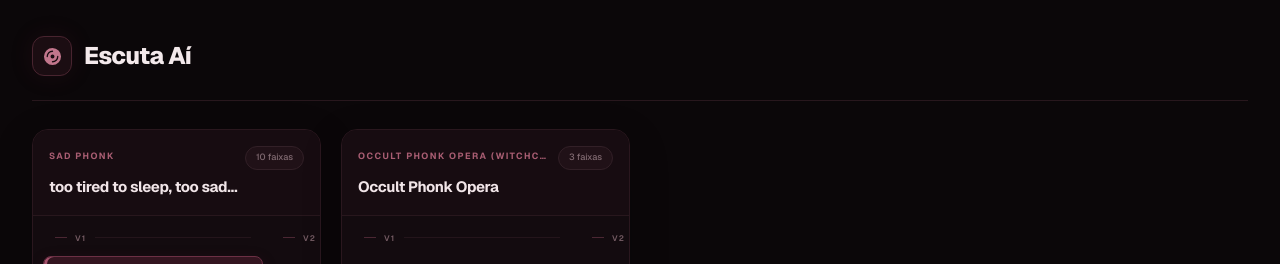
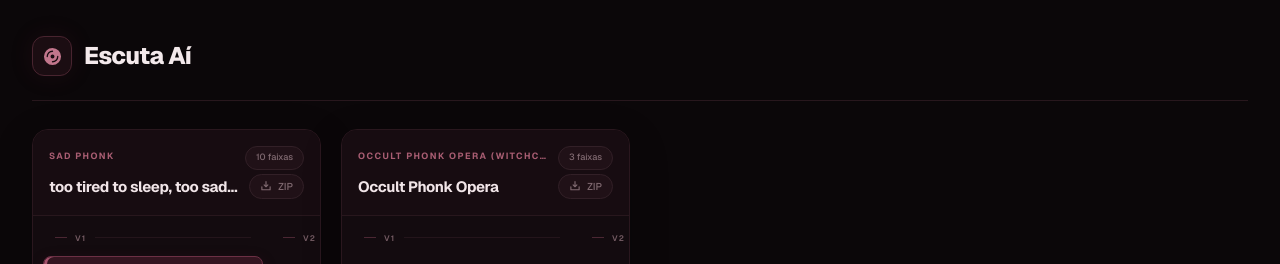
Before and after one commit to vionofrio/listen, a Next.js app: page / in a window 1280 px wide. Shown: the top 264 px of the page. Built offline with nearby package versions, Linux system fonts and the light colour scheme.

Commit message:
add playlist download feature

```diff
--- a/package.json
+++ b/package.json
@@ -10,6 +10,7 @@
     "format": "biome format --write"
   },
   "dependencies": {
+    "jszip": "^3.10.1",
     "lucide-react": "^1.32.0",
     "next": "16.3.1",
     "react": "19.2.8",
--- a/src/app/page.tsx
+++ b/src/app/page.tsx
@@ -3,6 +3,7 @@
 import { Icon } from "@iconify/react";
 import { useEffect, useState } from "react";
 import ReactPlayer from "react-player";
+import DownloadPlaylistButton from "@/components/DownloadPlaylistButton";
 import type { PlaylistContextType, PlaylistData } from "@/types/playlist";
 
 const VOLUME_STORAGE_KEY = "velvet-midnight-volume";
@@ -218,6 +219,9 @@ export default function Home() {
                     <span className="absolute right-0 rounded-full border border-[#322027] bg-[#201117] px-2.5 py-1 font-medium text-[#806a71] text-[9px]">
                       {playlist.tracks[0]?.tracks.length ?? 0} faixas
                     </span>
+                    <div className="absolute right-0 bottom-0">
+                      <DownloadPlaylistButton playlist={playlist} />
+                    </div>
                   </div>
                 </div>
 
--- /dev/null
+++ b/src/components/DownloadPlaylistButton.tsx
@@ -0,0 +1,112 @@
+"use client";
+
+import { Icon } from "@iconify/react";
+import JSZip from "jszip";
+import { useState } from "react";
+import type { PlaylistData } from "@/types/playlist";
+
+interface DownloadPlaylistButtonProps {
+  playlist: PlaylistData;
+}
+
+export default function DownloadPlaylistButton({
+  playlist,
+}: DownloadPlaylistButtonProps) {
+  const [isDownloading, setIsDownloading] = useState(false);
+  const [progress, setProgress] = useState(0);
+
+  const handleDownloadAll = async () => {
+    setIsDownloading(true);
+    setProgress(0);
+    const zip = new JSZip();
+
+    // 1. Coleta todas as faixas achatadas em uma única lista para processar o progresso
+    const allTracksToDownload = playlist.tracks.flatMap((trackSet) =>
+      trackSet.tracks.map((track) => ({
+        setLabel: trackSet.label, // Ex: "V1", "V2"
+        title: track.title, // Ex: "Staring at the Ceiling"
+        src: track.src, // Ex: "/too-tired-too-sad/Staring at the Ceiling.mp3"
+      })),
+    );
+
+    if (allTracksToDownload.length === 0) {
+      setIsDownloading(false);
+      return;
+    }
+
+    try {
+      // 2. Faz o download em paralelo de todos os MP3s mapeados no JSON
+      const downloadPromises = allTracksToDownload.map(async (track, index) => {
+        const response = await fetch(track.src);
+        if (!response.ok) throw new Error(`Falha ao baixar ${track.title}`);
+
+        const blob = await response.blob();
+
+        // Pega a extensão original do arquivo (.mp3)
+        const fileExtension = track.src.split(".").pop() || "mp3";
+
+        // Organiza os arquivos dentro do ZIP criando subpastas por versão (Ex: V1/Staring at the Ceiling.mp3)
+        const zipPath = `${track.setLabel}/${track.title}.${fileExtension}`;
+        zip.file(zipPath, blob);
+
+        // Atualiza a primeira metade da barra de progresso (0% a 50%) baseado nos downloads concluídos
+        setProgress(
+          Math.round(((index + 1) / allTracksToDownload.length) * 50),
+        );
+      });
+
+      await Promise.all(downloadPromises);
+
+      // 3. Compacta tudo em um arquivo .zip
+      const zipContent = await zip.generateAsync(
+        { type: "blob" },
+        (metadata) => {
+          // Atualiza a segunda metade da barra de progresso (50% a 100%) baseado na compactação
+          setProgress(50 + Math.round(metadata.percent / 2));
+        },
+      );
+
+      // 4. Dispara o download nativo no navegador
+      const url = window.URL.createObjectURL(zipContent);
+      const link = document.createElement("a");
+      link.href = url;
+
+      // Nomeia o arquivo com o nome da playlist limpo (sem espaços problemáticos)
+      const sanitizedName = playlist.name
+        .toLowerCase()
+        .replace(/[^a-z0-9]+/g, "-");
+      link.download = `${sanitizedName}.zip`;
+
+      document.body.appendChild(link);
+      link.click();
+
+      // Limpeza de cache e DOM
+      document.body.removeChild(link);
+      window.URL.revokeObjectURL(url);
+    } catch (error) {
+      console.error("Erro ao gerar o pacote de download:", error);
+      alert("Não foi possível baixar todos os arquivos.");
+    } finally {
+      setIsDownloading(false);
+      setProgress(0);
+    }
+  };
+
+  return (
+    <button
+      type="button"
+      onClick={handleDownloadAll}
+      disabled={isDownloading}
+      className="flex items-center gap-1.5 rounded-full border border-[#322027] bg-[#201117] px-2.5 py-1 font-medium text-[#806a71] text-[10px] transition-all duration-200 hover:border-[#5a2e3d] hover:bg-[#2c1620] hover:text-[#f1e5e8] disabled:cursor-not-allowed disabled:opacity-50"
+      title="Baixar todas as faixas desta playlist em ZIP"
+    >
+      <Icon
+        icon={
+          isDownloading ? "svg-spinners:180-ring" : "ph:download-simple-bold"
+        }
+        width={12}
+      />
+      <span>{isDownloading ? `${progress}%` : "ZIP"}</span>
+    </button>
+  );
+}
```
Also changed, not shown: 1 other file (tests, documents, lock files or other folders).
